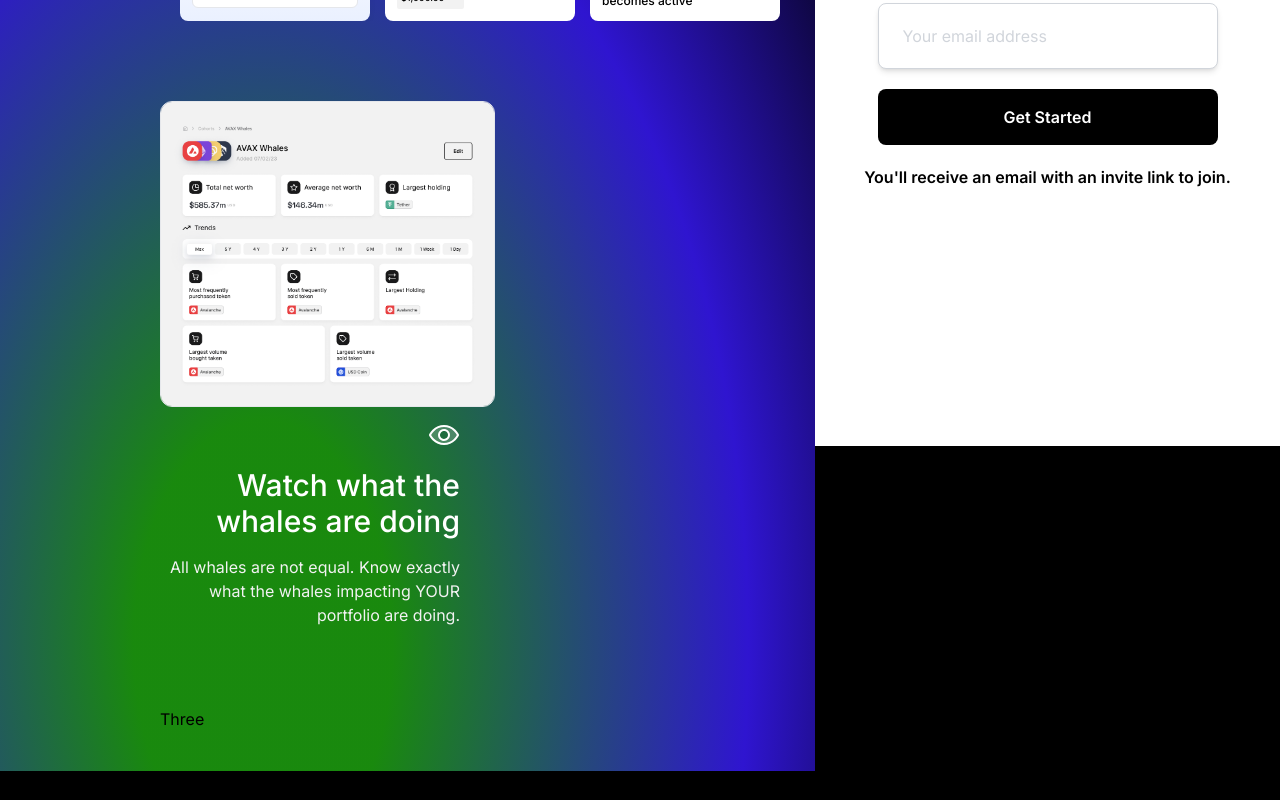
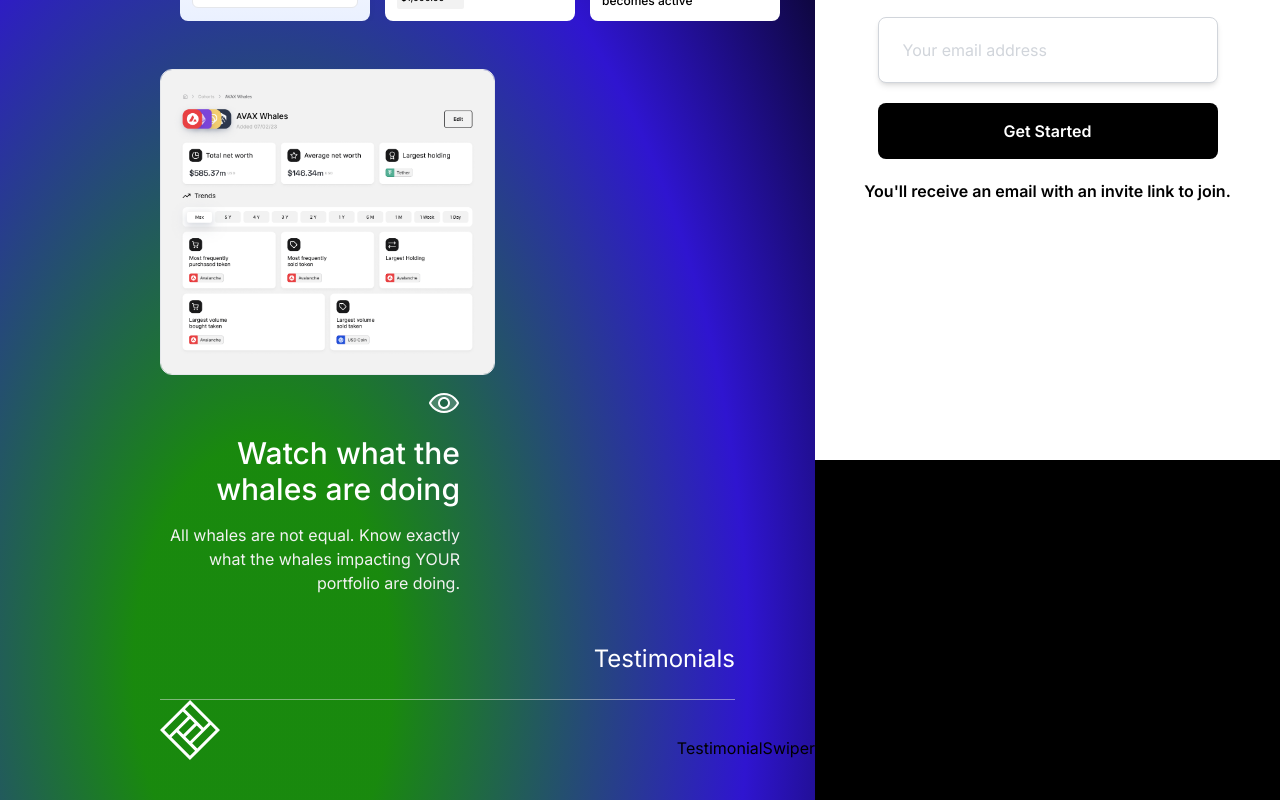
Before and after one commit to riyavishwakarma13/loch, a React (Vite) app: page / in a window 1280 px wide. Shown: the part 680-1480 px from the top of the page. Before the commit the page ends 1451 px from the top, so only its background shows below. Built offline with nearby package versions, Linux system fonts and the light colour scheme.

Commit message:
section 3 structure

```diff
--- a/src/App.tsx
+++ b/src/App.tsx
@@ -6,7 +6,7 @@ import SignUp from "./components/SignUp";
 function App() {
   return (
     <div className=" flex items-center">
-      <div className=" lg:block hidden radial-gradient space-y-20 flex-1 lg:pl-40 py-10">
+      <div className=" lg:block hidden radial-gradient space-y-12 flex-1 lg:pl-40 py-10">
         <One />
         <Two />
         <Three />
--- a/src/components/NotificationSwiper.tsx
+++ b/src/components/NotificationSwiper.tsx
@@ -13,13 +13,13 @@ const NotificationSwiper = () => {
   return (
     <div className="px-5">
       <Swiper
-        slidesPerView="auto"
+        slidesPerView={2}
         spaceBetween={15}
         roundLengths={true}
         loop={true}
         modules={[Autoplay, A11y]}
         className="mySwiper"
-        speed={5000}
+        speed={4000}
         autoplay={{
           delay: 0,
           disableOnInteraction: false,
--- a/src/components/Section/3.tsx
+++ b/src/components/Section/3.tsx
@@ -1,5 +1,17 @@
+import TestimonialSwiper from "../TestimonialSwiper";
+
 const Three = () => {
-  return <div>Three</div>;
+  return (
+    <div className="">
+      <div className="pb-6 mr-20 border-b border-[#E5E5E680]">
+        <h4 className="text-white text-2xl text-right">Testimonials</h4>
+      </div>
+      <div className="flex flex-wrap items-end justify-between gap-6">
+        <img src="/assets/Vector.svg" alt="Loch Logo" height={60} width={60} />
+        <TestimonialSwiper />
+      </div>
+    </div>
+  );
 };
 
 export default Three;
--- /dev/null
+++ b/src/components/TestimonialSwiper.tsx
@@ -0,0 +1,5 @@
+const TestimonialSwiper = () => {
+  return <div>TestimonialSwiper</div>;
+};
+
+export default TestimonialSwiper;
```
